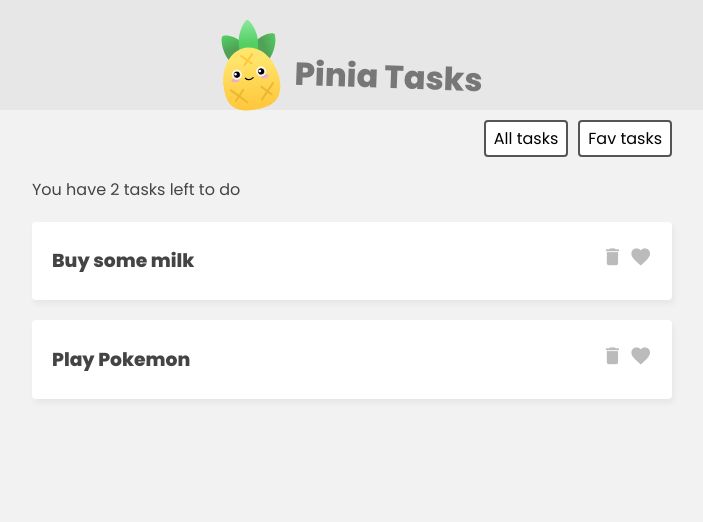
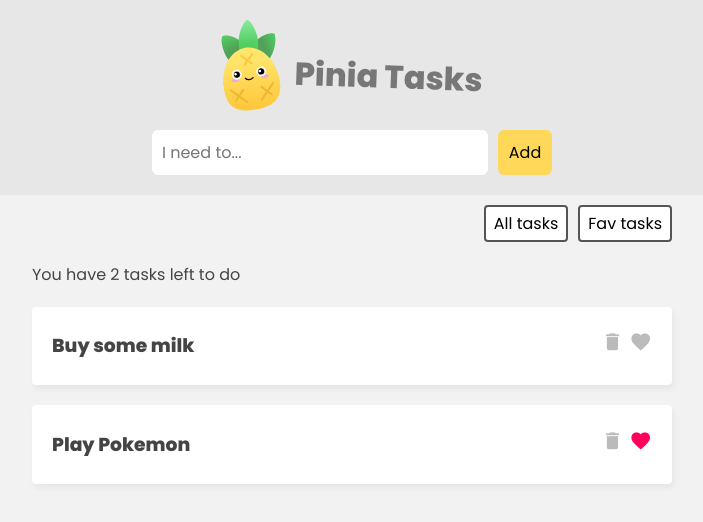
Before and after one commit to Ismail020/Pinia-crash-course, a Vue app: page / in a window 1280 px wide. Shown: the top 522 px of the page, without its empty margins (288-991 px from the left). Built offline with nearby package versions, Linux system fonts and the light colour scheme.

Commit message:
Added actions & form

```diff
--- a/src/App.vue
+++ b/src/App.vue
@@ -5,6 +5,11 @@
       <img src="./assets/pinia-logo.svg" alt="pinia logo" />
       <h1>Pinia Tasks</h1>
     </header>
+
+    <!-- new task form -->
+    <div class="new-task-form">
+      <TaskForm />
+    </div>
 
     <!-- filter -->
     <nav class="filter">
@@ -31,12 +36,14 @@
 <script>
 import { ref } from "vue";
 import TaskDetails from "./components/TaskDetails.vue";
+import TaskForm from "./components/TaskForm.vue";
 import { useTaskStore } from "./stores/TaskStore";
 
 export default {
   components: {
     TaskDetails,
-  },
+    TaskForm
+},
   setup() {
     const taskStore = useTaskStore();
 
--- a/src/assets/main.css
+++ b/src/assets/main.css
@@ -59,6 +59,10 @@
   color: #bbb;
 }
 
+.task i.active {
+  color: #ff005d;
+}
+
 /* filter nav */
 .filter {
   width: 640px;
@@ -76,3 +80,34 @@
   font-size: 0.8em;
   font-size: 1em;
 }
+
+.new-task-form {
+  background: #e7e7e7;
+  padding: 20px 0;
+}
+
+form {
+  max-width: 400px;
+  margin: 0 auto;
+  display: grid;
+  grid-template-columns: 3fr 1fr;
+  gap: 10px;
+}
+
+form button {
+  background: #ffd859;
+  border: 0;
+  padding: 10px;
+  font-family: "Poppins";
+  border-radius: 6px;
+  cursor: pointer;
+  font-size: 1em;
+}
+
+form input {
+  border: 0;
+  padding: 10px;
+  border-radius: 6px;
+  color: #555;
+  font-size: 1em;
+}
--- a/src/components/TaskDetails.vue
+++ b/src/components/TaskDetails.vue
@@ -4,14 +4,24 @@
       {{ task.title }}
     </h3>
     <div class="icons">
-            <i class="material-icons">delete</i>
-            <i class="material-icons">favorite</i>
+      <i class="material-icons" @click="taskStore.deleteTask(task.id)">delete</i>
+      <i :class="{ active: task.isFav }" class="material-icons" @click="taskStore.toggleFav(task.id)">favorite</i>
     </div>
   </div>
 </template>
 
 <script>
+import { useTaskStore } from "../stores/taskStore";
+
 export default {
-        props: ['task']
-    }
+  props: ["task"],
+
+  setup() {
+    const taskStore = useTaskStore();
+
+    return {
+      taskStore,
+    };
+  },
+};
 </script>
--- /dev/null
+++ b/src/components/TaskForm.vue
@@ -0,0 +1,35 @@
+<template>
+  <form @submit.prevent="handleSubmit">
+    <input type="text" placeholder="I need to..." v-model="newTask" />
+    <button>Add</button>
+  </form>
+</template>
+
+<script>
+import { useTaskStore } from "../stores/taskStore";
+import { ref } from "vue";
+
+export default {
+  setup() {
+    const taskStore = useTaskStore();
+
+    const newTask = ref("");
+
+    const handleSubmit = () => {
+      if (newTask.value.length > 0) {
+        taskStore.addTask({
+          title: newTask.value,
+          isFav: false,
+          id: Math.floor(Math.random() * 10000),
+        });
+        newTask.value = "";
+      }
+    };
+
+    return {
+      newTask,
+      handleSubmit,
+    };
+  },
+};
+</script>
--- a/src/stores/TaskStore.js
+++ b/src/stores/TaskStore.js
@@ -10,15 +10,30 @@
 
   getters: {
     favs() {
-      return this.tasks.filter(t => t.isFav);
+      return this.tasks.filter((t) => t.isFav);
     },
     favCount() {
-        return this.tasks.reduce((p, c) => {
-            return c.isFav ? p + 1 : p;
-        }, 0);
+      return this.tasks.reduce((p, c) => {
+        return c.isFav ? p + 1 : p;
+      }, 0);
     },
     totalCount: (state) => {
-        return state.tasks.length;
+      return state.tasks.length;
+    },
+  },
+
+  actions: {
+    addTask(task) {
+      this.tasks.push(task);
+    },
+    deleteTask(id) {
+      this.tasks = this.tasks.filter(t => {
+        return t.id !== id;
+      })
+    },
+    toggleFav(id) {
+      const task = this.tasks.find(t => t.id === id);
+      task.isFav = !task.isFav;
     }
   },
 });
```
Lines whose indentation alone changed are shown as unchanged.
